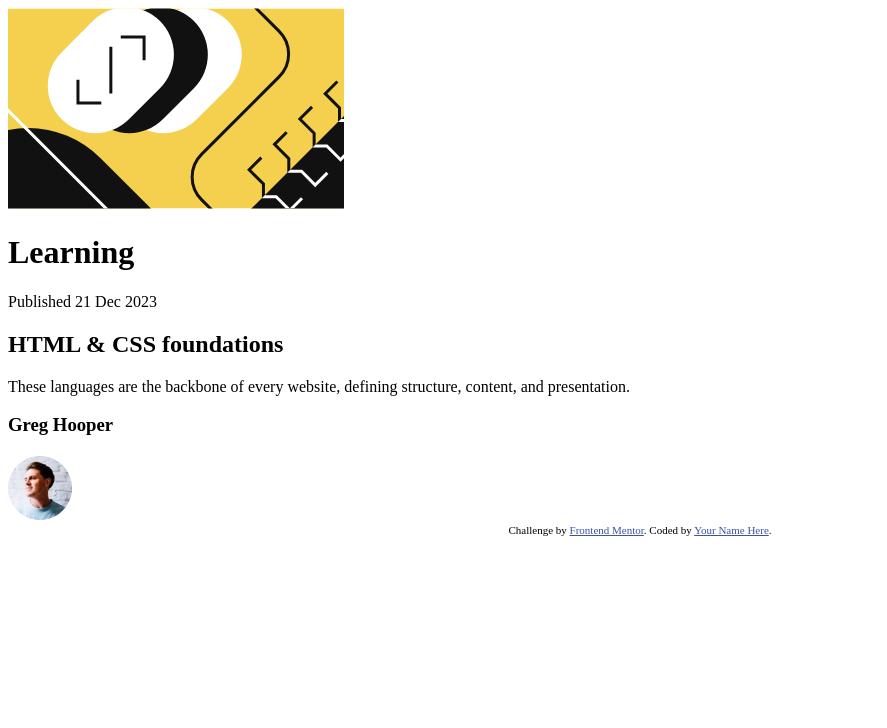
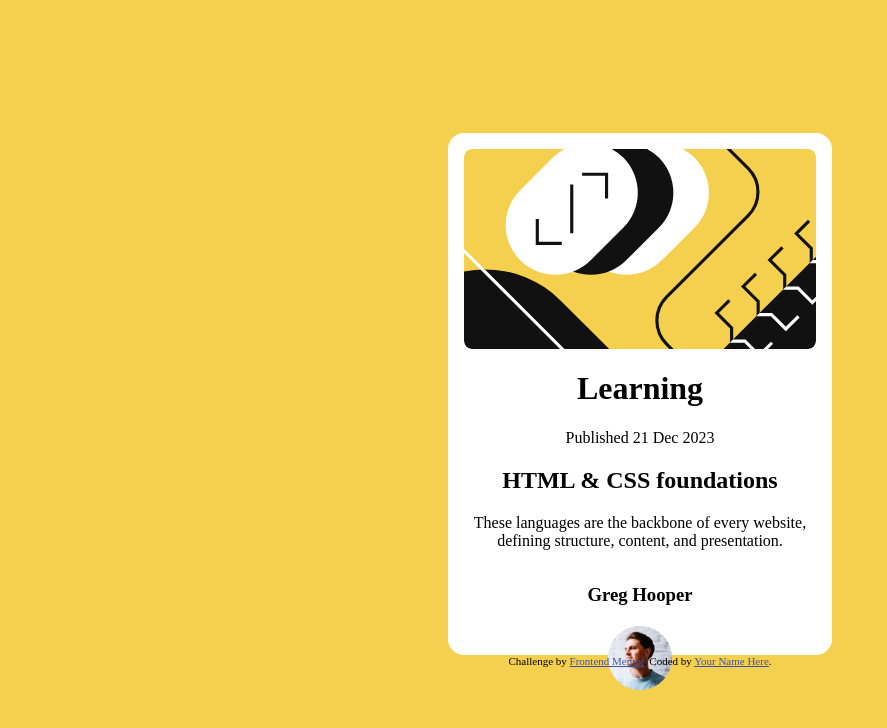
Before and after one commit to Zenith-p/FEMP2, a plain HTML site: page index.html in a window 1280 px wide. Shown: the whole page, without its empty margins (0-887 px from the left). Drawn offline with Linux system fonts and the light colour scheme.

Commit message:
blog card  and container coded

```diff
--- a/index.html
+++ b/index.html
@@ -11,10 +11,13 @@
 
 </head>
 <body>
-  <div class="bloc1">
+  <main>
+    <div class="container">
 
-    <img id="mainimg" src="./assets/images/illustration-article.svg" alt="icon" width="336" height="201">
-
+      <div class="card-info">
+        <div class="svg-container">
+          <img id="blog-card" src="./assets/images/illustration-article.svg" alt="icon" width="336" height="201">
+        </div>
         <h1 id="h1">
           Learning
         </h1>
@@ -30,17 +33,21 @@
         <p id="p2">
           These languages are the backbone of every website, defining structure, content, and presentation.
         </p>
+      </div>
 
-    <div class="blogger">
+      <div class="author-info">
         <h3>Greg Hooper</h3>
         <img id="portrait" src="./assets/images/image-avatar.webp" alt="icon">
       </div>
 
     </div>
+  </main>
 
+  <footer>
     <div class="attribution">
       Challenge by <a href="https://www.frontendmentor.io?ref=challenge" target="_blank">Frontend Mentor</a>.
       Coded by <a href="#">Your Name Here</a>.
     </div>
+</footer>
 </body>
 </html>
--- a/style.css
+++ b/style.css
@@ -1,3 +1,36 @@
+body{
+    display:flex;
+    flex-direction: column;
+    background-color: hsl(47, 88%, 63%);
+    justify-content: center;
+    align-items: center;
+    height: 100vh;
+    margin: 0px;
+}
+.container{
+    display: grid;
+    text-align: center;
+    align-items: center;
+    width: 384px ;
+    height: 522px;
+    background-color: hsl(0, 0%, 100%);
+    border-radius: 16px;
+    padding: 0px 0px 0px 0px;
+}
+/* svg isnt treated like normal; imgs create wrap then fitr img inside */
+.svg-container{
+    width: 352px;
+    height: 200px;
+    border-radius: 8px;
+    overflow: hidden;
+    margin: 16px 16px 16px 16px;
+}
+#blog-card{
+    height: 200px;
+    width: 352px;
+    border-radius: 8px;
+    object-fit: cover;
+}
 
 
 
```
Lines whose indentation alone changed are shown as unchanged.
